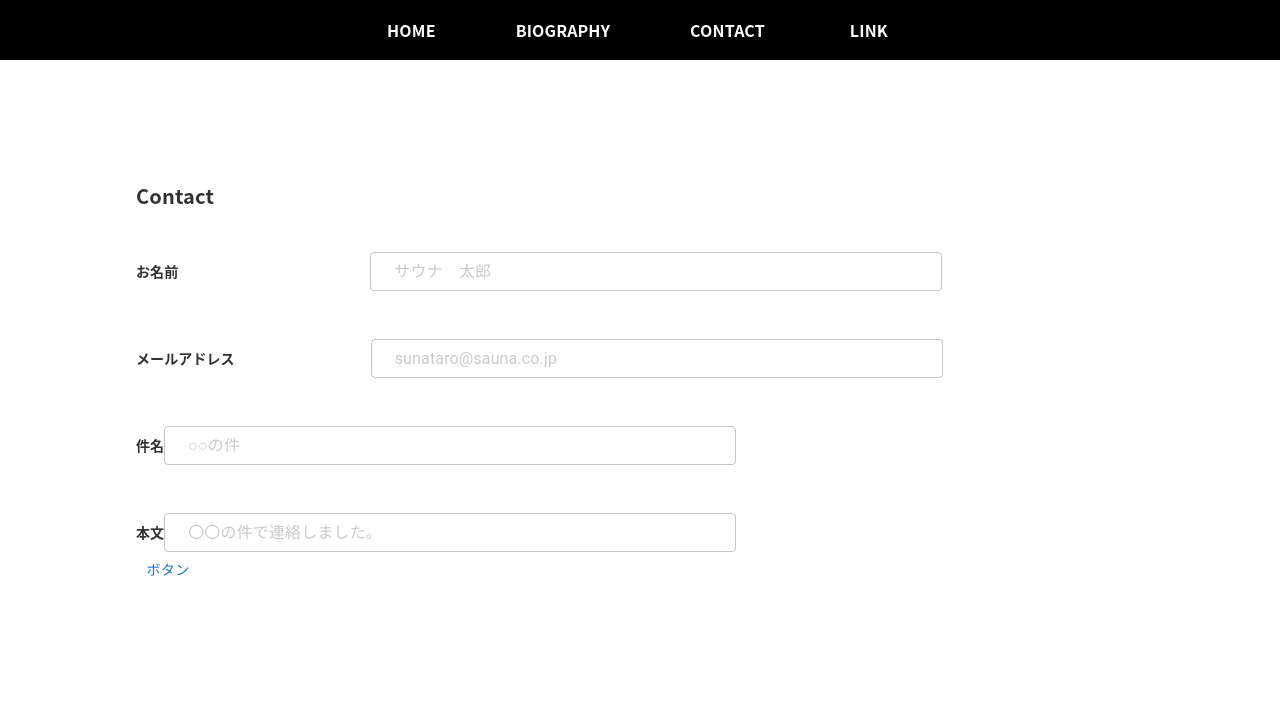
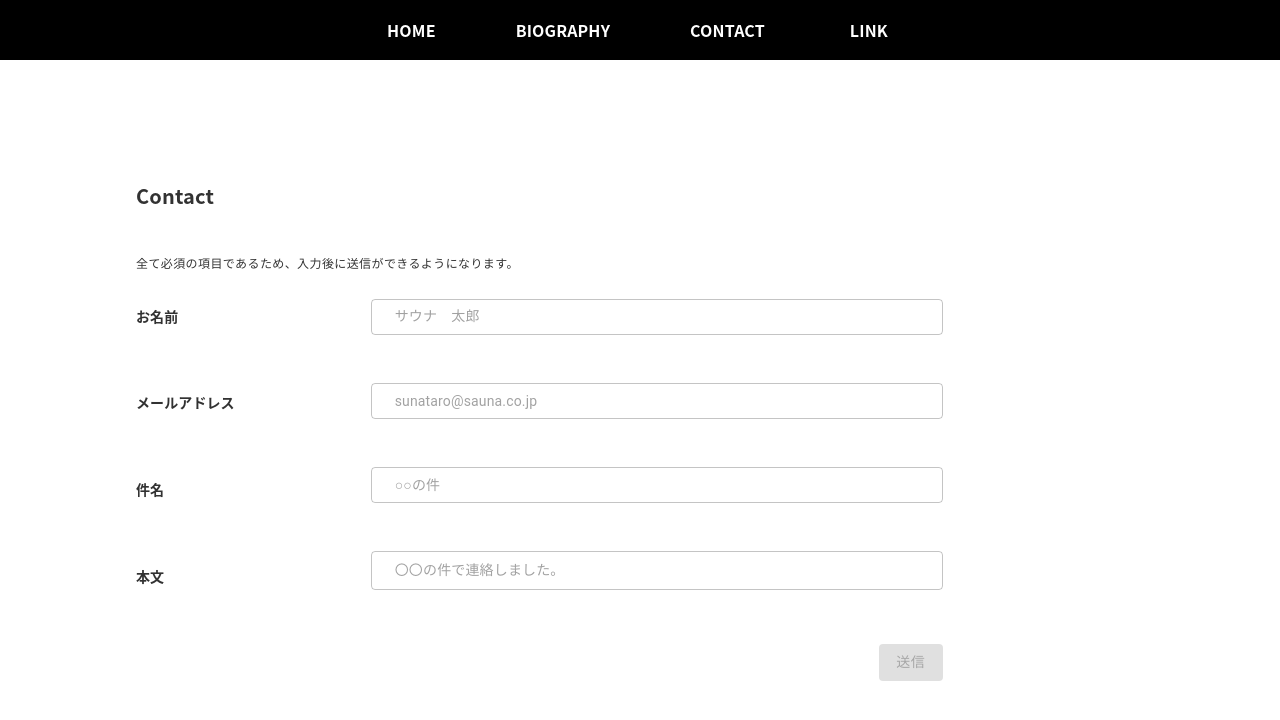
Before and after one commit to wavwav/myPage, a React (Create React App) app in the folder frontend/: page /contact in a window 1280 px wide. Shown: the top 720 px of the page. Built offline with nearby package versions, Linux system fonts and the light colour scheme; no server answers.

Commit message:
簡単なフォーム制御とスナックバーを追加して完成

```diff
--- a/frontend/package.json
+++ b/frontend/package.json
@@ -13,6 +13,7 @@
     "@testing-library/react": "^13.4.0",
     "@testing-library/user-event": "^13.5.0",
     "@types/jest": "^27.5.2",
+    "@types/lodash": "^4.14.186",
     "@types/node": "^16.11.65",
     "@types/react": "^18.0.21",
     "@types/react-dom": "^18.0.6",
--- a/frontend/src/conponents/pageUtil/FormTitleTypo.tsx
+++ b/frontend/src/conponents/pageUtil/FormTitleTypo.tsx
@@ -1,20 +1,21 @@
-import React  from 'react';
+import React from 'react';
 import Typography from '@mui/material/Typography';
 
 interface Props {
   name: string;
 }
 
-const FormTitleTypo:React.FC<Props> = ({name}) => {
+const FormTitleTypo: React.FC<Props> = ({ name }) => {
   return (
-<Typography variant='subtitle2'
-sx={{
-fontWeight:'bold',
-fontFamily:'Noto Sans CJK JP',
-opacity:'0.8'
-}}>
-    {name}
-</Typography>
+    <Typography variant='subtitle2'
+      sx={{
+        fontWeight: 'bold',
+        fontFamily: 'Noto Sans CJK JP',
+        opacity: '0.8',
+        whiteSpace: 'nowrap'
+      }}>
+      {name}
+    </Typography>
   );
 };
 
--- a/frontend/src/pages/Contact.tsx
+++ b/frontend/src/pages/Contact.tsx
@@ -1,5 +1,5 @@
-import { Box, Grid } from '@mui/material';
-import React, { useRef, useState } from 'react';
+import { Box, Grid, Typography } from '@mui/material';
+import React, { useState } from 'react';
 import TopBar from '../conponents/topbar/TopBar';
 import { makeStyles } from '@mui/styles';
 import SubtitleTypo from '../conponents/pageUtil/SubtitleTypo';
@@ -8,6 +8,17 @@ import emailjs from '@emailjs/browser';
 import { TextField } from '@mui/material';
 import styled from '@mui/material/styles/styled';
 import { Button } from '@mui/material';
+import { isEmpty } from 'lodash';
+import { IconButton } from '@mui/material';
+import CloseIcon from '@mui/icons-material/Close';
+import Snackbar, { SnackbarOrigin } from '@mui/material/Snackbar';
+import { couldStartTrivia } from 'typescript';
+import { SnackbarContent } from '@mui/material';
+
+export interface State extends SnackbarOrigin {
+  open: boolean;
+
+}
 
 const useStyles = makeStyles(() => ({
   rootPadding: {
@@ -20,45 +31,83 @@ const useStyles = makeStyles(() => ({
   topDefaultBoxPosition: {
     marginTop: '180px',
   },
-  pngPosition: {
-    textAlign: 'center',
-    justifyContent: 'center',
-    display: 'flex'
+  titleBox: {
+    minWidth: '98px',
+    height: "36.13px",
+    display: 'flex',
+    alignItems: 'center'
   },
-  nameMargin: {
-    marginRight: '192px',
-  },
-  mailMargin: {
+  formsMargin: {
     marginRight: '136px',
   },
-  fieldStyle: {
-    marginRight: '192px',
-  },
   nameForms: {
-    marginTop: '40px',
     display: 'flex',
     alignItems: 'center',
   },
   othersForms: {
     marginTop: '48px',
+  },
+  topBoxMargin: {
+    marginTop: '24px',
+    justifyContent: 'center',
+    display: 'flex'
+  },
+  othersFormTitle: {
+    minWidth: '98px',
+    marginTop: '48px',
+    height: "39px",
     display: 'flex',
-    alignItems: 'center',
+    alignItems: 'center'
+  },
+  buttonPosition: {
+    marginTop: '48px',
+    display: 'flex',
+    justifyContent: 'flex-end',
+    width: '806.7px'
+  },
+  caption: {
+    opacity: 0.8,
+  },
+  captionPosition: {
+    marginTop: '40px',
   },
 }));
+
 
 const StyledTextField = styled(TextField)({
   '& .MuiOutlinedInput-input': {
     paddingTop: '8px',
     paddingBottom: '8px',
     paddingLeft: '24px',
-    fontSize: '16px',
-    color: 'rgba(0,0,0,0.5)',
+    paddingRight: '24px',
+    fontSize: '14px',
+    //color: 'rgba(0,0,0,0.5)',
   },
   '& .MuiOutlinedInput-root': {
     heght: "40px",
     borderRadius: '4px',
   },
   minWidth: '572px',
+},
+
+);
+
+const StyledMessageTextField = styled(TextField)({
+  '& .MuiOutlinedInput-input': {
+    paddingTop: '8px',
+    paddingLeft: '24px',
+    paddingBottom: '8px',
+    paddingRight: '24px',
+    fontSize: '14px',
+    //color: 'rgba(0,0,0,0.5)',
+  },
+  '& .MuiOutlinedInput-root': {
+    padding: "0px",
+    borderRadius: '4px',
+    fontSize: '16px',
+  },
+  minWidth: '572px',
+  flexWrap: 'wrap'
 },
 
 );
@@ -75,9 +124,28 @@ function Contact() {
 
   const classes = useStyles();
 
+  // snackbar
+  const [state, setState] = React.useState<State>({
+    open: false,
+    vertical: 'bottom',
+    horizontal: 'center',
+  });
+  const { vertical, horizontal, open } = state;
+
+  const handleClick = () => {
+    setState({
+      open: true,
+      vertical: 'bottom',
+      horizontal: 'center'
+    });
+  };
+
+  const handleClose = () => {
+    setState({ ...state, open: false });
+  };
+
   (function () {
     emailjs.init(publicKey || '');
-    console.log(publicKey)
   })();
 
   const sendEmail = (e: any) => {
@@ -96,7 +164,7 @@ function Contact() {
       template_param,
       publicKey || ''
     ).then(() => {
-      window.alert('お問い合わせを送信致しました。');
+      handleClick()
       setName('');
       setMail('');
       setMessage('');
@@ -111,53 +179,82 @@ function Contact() {
       <Grid container={true} className={classes.rootPadding}>
         <Box className={classes.topDefaultBoxPosition}>
           <SubtitleTypo name='Contact' />
-          <Box >
-            <Box className={classes.nameForms}>
-              <Box className={classes.nameMargin}>
+          <Box className={classes.captionPosition}>
+            <Typography variant='caption' className={classes.caption}>全て必須の項目であるため、入力後に送信ができるようになります。</Typography>
+          </Box>
+          <Box className={classes.topBoxMargin}>
+            <Box className={classes.formsMargin}>
+              <Box className={classes.titleBox}>
                 <FormTitleTypo name="お名前" />
+              </ Box>
+              <Box className={classes.othersFormTitle}>
+                <FormTitleTypo name="メールアドレス" />
               </Box>
+              <Box className={classes.othersFormTitle}>
+                <FormTitleTypo name="件名" />
+              </Box>
+              <Box className={classes.othersFormTitle}>
+                <FormTitleTypo name="本文" />
+              </Box>
+            </Box>
+            {/* フォーム */}
+            <Box>
               <StyledTextField id="to_name" placeholder="サウナ　太郎" variant="outlined" value={name} defaultValue=''
                 onChange={(e) => setName(e.target.value)}
-                className={classes.fieldStyle} />
-            </Box>
+              />
+
               <Box className={classes.othersForms}>
-              <Box className={classes.mailMargin}>
-                <FormTitleTypo name="メールアドレス" />
-              </Box>
                 <StyledTextField id="from_email" placeholder="sunataro@sauna.co.jp" variant="outlined" value={mail} defaultValue=''
                   onChange={(e) => setMail(e.target.value)}
                   sx={{
                     marginRight: '192px',
 
                   }}
-                className={classes.fieldStyle} />
+                />
               </Box>
               <Box className={classes.othersForms}>
-              <FormTitleTypo name="件名" />
                 <StyledTextField id="title" placeholder="○○の件" variant="outlined" value={title} defaultValue=''
                   onChange={(e) => setTitle(e.target.value)}
                   sx={{
                     marginRight: '192px',
 
                   }}
-                className={classes.fieldStyle} />
+                />
               </Box>
               <Box className={classes.othersForms}>
-              <FormTitleTypo name="本文" />
-              <StyledTextField id="message" placeholder="〇〇の件で連絡しました。" variant="outlined" value={message} defaultValue=''
+                <StyledMessageTextField id="message" placeholder="〇〇の件で連絡しました。" variant="outlined" value={message} defaultValue=''
                   onChange={(e) => setMessage(e.target.value)}
+                  multiline={true}
                   sx={{
                     marginRight: '192px',
 
                   }}
-                className={classes.fieldStyle} />
+                />
               </Box>
-            <Button onClick={(e) => sendEmail(e)}>
-              ボタン
+            </Box>
+          </Box>
+          <Box className={classes.buttonPosition}>
+            <Button variant='contained' color='primary' onClick={(e) => sendEmail(e)}
+              disabled={isEmpty(name) || isEmpty(mail) || isEmpty(title) || isEmpty(message)}>
+              送信
           </Button>
           </Box>
         </Box>
       </Grid>
+      <Snackbar
+        anchorOrigin={{ vertical, horizontal }}
+        open={open}
+        onClose={handleClose}
+        message="お問い合わせを送信致しました。"
+        key={vertical + horizontal}
+
+      >
+        <SnackbarContent style={{
+          backgroundColor: '#5CB85C',
+        }}
+          message={<span id="client-snackbar">お問い合わせを送信致しました。</span>}
+        />
+      </Snackbar>
     </Box>
   );
 }
```
Also changed, not shown: 1 other file (tests, documents, lock files or other folders). Lines whose indentation alone changed are shown as unchanged.
